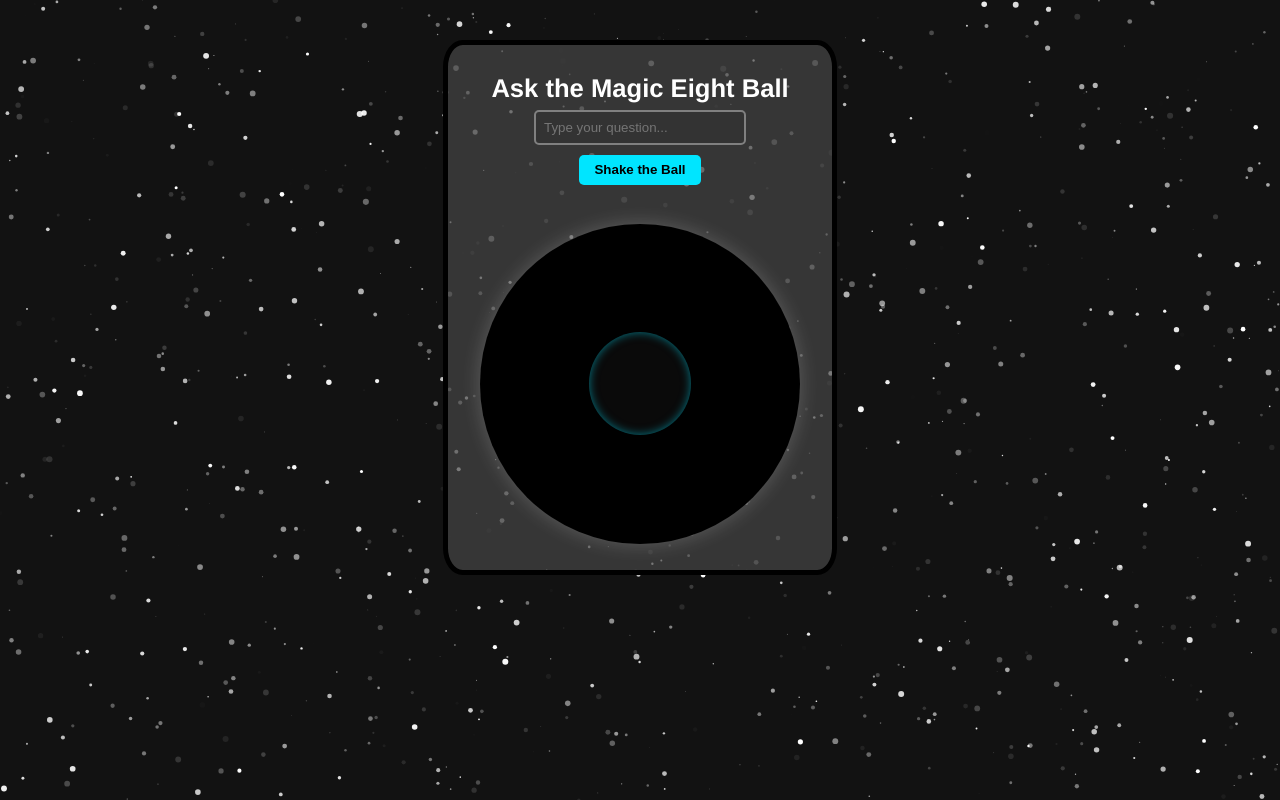
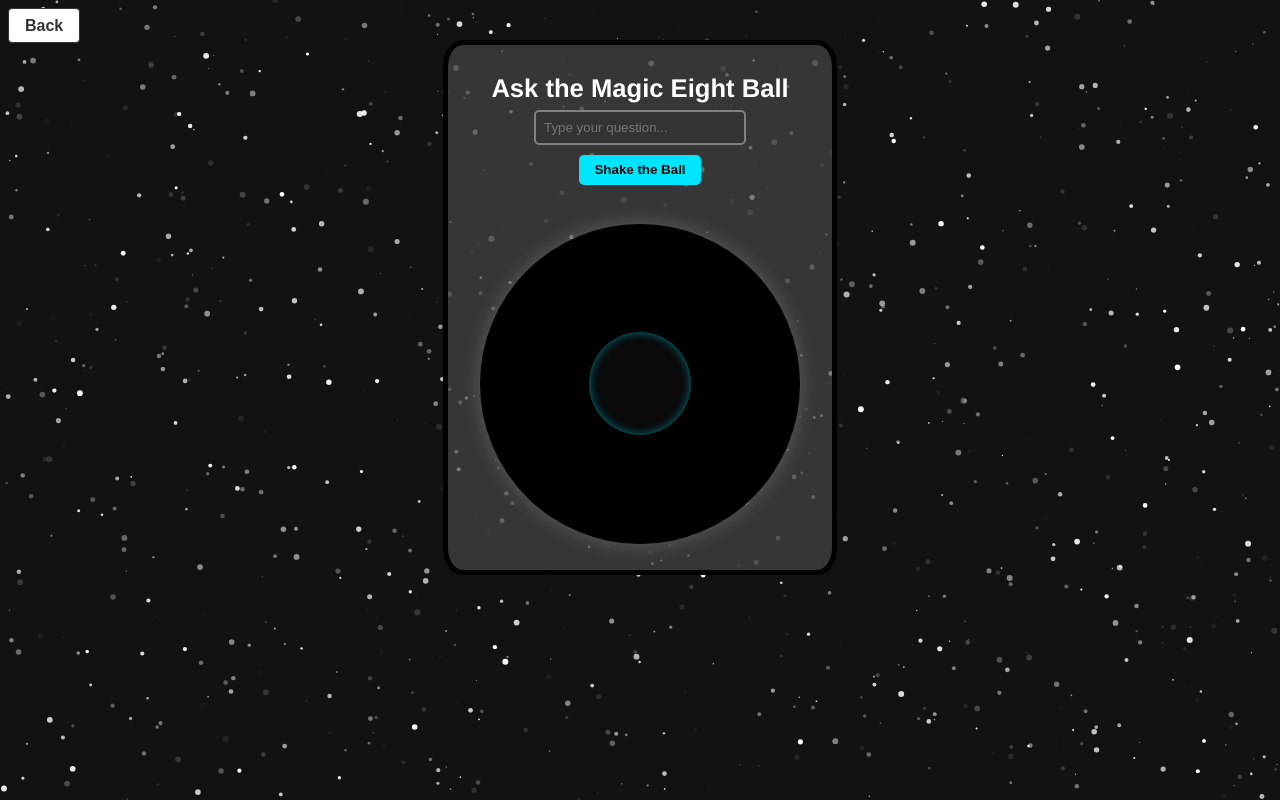
Before and after one commit to NicholasIGuess/eightball, a plain HTML site: page index.html in a window 1280 px wide. Drawn offline with Linux system fonts and the light colour scheme.

Commit message:
back button's back alright

```diff
--- a/index.html
+++ b/index.html
@@ -9,6 +9,9 @@
     <script src="script.js" defer></script>
 </head>
 <body>
+    <header>
+        <a href="../"><button class="backbtn">Back</button></a>
+    </header>
     <div id="scene">
         <div id="content">
             <div class="section">
--- a/style.css
+++ b/style.css
@@ -1,3 +1,27 @@
+.backbtn {
+    position: fixed;
+    z-index: 9999;
+    top: 0.5rem;
+    left: 0.5rem;
+    padding: 0.5rem 1rem;
+    background-color: #fff;
+    color: #333;
+    border: 1px solid #333;
+    border-radius: 0.25rem;
+    font-size: 1rem;
+    font-weight: 700;
+    cursor: pointer;
+    transition: background-color 0.3s ease;
+    transition: color 0.3s ease;
+    font-family: sans-serif;
+    height: 35px;
+}
+
+.backbtn:hover {
+    background-color: #11d84d;
+    color: #fff;
+}
+
 body {
     background-color: #121212;
     color: white;
```
